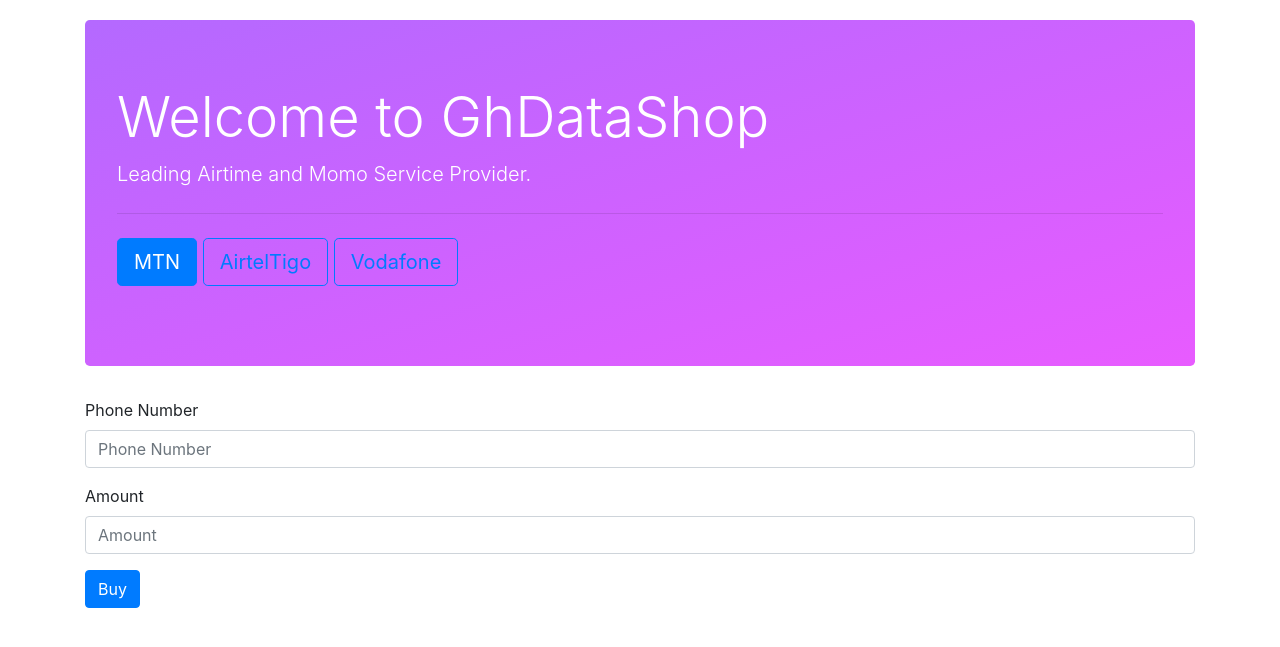
After one commit to mikegyamfi/bestPay, a Django app: page /airtime/mtn in a window 1280 px wide. The commit adds this page. Shown: the top 647 px of the page. Run offline with Django 4.2, Linux system fonts and the light colour scheme; some libraries are stand-ins or nearby versions.

Commit message:
diff urls

```diff
--- a/datashop/forms.py
+++ b/datashop/forms.py
@@ -2,7 +2,7 @@
 
 class AirtimeForm(forms.Form):
     phone = forms.IntegerField(label='Phone Number', required=True)
-    provider = forms.ChoiceField(label='Provider', choices=[(1, 'MTN'), (2, 'AirtelTigo'), (3, 'Vodafone')], required=True)
+    # provider = forms.ChoiceField(label='Provider', choices=[(1, 'MTN'), (2, 'AirtelTigo'), (3, 'Vodafone')], required=True)
     amount = forms.FloatField(label='Amount', required=True)
 
     def clean(self):
--- /dev/null
+++ b/datashop/templates/store/layouts/mtn.html
@@ -0,0 +1,26 @@
+{% include 'store/base.html' %}
+{% load bootstrap4 %}
+
+{% block content %}
+
+<div class="container">
+    <div class="jumbotron header">
+        <h1 class="display-4">Welcome to GhDataShop</h1>
+        <p class="lead">Leading Airtime and Momo Service Provider.</p>
+        <hr class="my-4">
+        <p class="lead">
+          <a class="btn btn-primary btn-lg" href="{% url 'mtn_airtime' %}" role="button">MTN</a>
+          <a class="btn btn-outline-primary btn-lg" href="{% url 'tigo_airtime' %}" role="button">AirtelTigo</a>
+          <a class="btn btn-outline-primary btn-lg" href="{% url 'voda_airtime' %}" role="button">Vodafone</a>
+        </p>
+    </div>
+
+    {% bootstrap_messages %}
+    <form method="POST" action="">
+        {% csrf_token %}
+        {% bootstrap_form form %}
+        <button type="submit" class="btn btn-primary">Buy</button>
+    </form>
+</div>
+
+{% endblock content %}
--- a/datashop/templates/store/layouts/index.html
+++ b/datashop/templates/store/layouts/voda.html
@@ -9,8 +9,9 @@
         <p class="lead">Leading Airtime and Momo Service Provider.</p>
         <hr class="my-4">
         <p class="lead">
-          <a class="btn btn-primary btn-lg" href="#" role="button">Airtime</a>
-          <a class="btn btn-primary btn-lg" href="#" role="button">Mobile Money</a>
+            <a class="btn btn-outline-primary btn-lg" href="{% url 'mtn_airtime' %}" role="button">MTN</a>
+            <a class="btn btn-outline-primary btn-lg" href="{% url 'tigo_airtime' %}" role="button">AirtelTigo</a>
+            <a class="btn btn-primary btn-lg" href="{% url 'voda_airtime' %}" role="button">Vodafone</a>
         </p>
     </div>
 
--- a/datashop/urls.py
+++ b/datashop/urls.py
@@ -3,5 +3,7 @@
 from . import views
 
 urlpatterns = [
-    path('', views.home, name='home')
+    path('airtime/mtn', views.mtn_request, name="mtn_airtime"),
+    path('airtime/airtelTigo', views.airtel_tigo_request, name="tigo_airtime"),
+    path('airtime/vodafone', views.voda_request, name="voda_airtime")
 ]
--- a/datashop/views.py
+++ b/datashop/views.py
@@ -4,17 +4,43 @@
 from django.contrib import messages
 
 # Create your views here.
-def home(request):
+def mtn_request(request):
     if request.method == 'POST':
         form = AirtimeForm(request.POST)
         if form.is_valid():
             phone_number = str(form.cleaned_data['phone'])
             amount = str(form.cleaned_data['amount'])
-            provider = str(form.cleaned_data['provider'])
-            url = ""
 
             mtn_url = "https://cs.hubtel.com/commissionservices/2016884/fdd76c884e614b1c8f669a3207b09a98"
-            airtel_tigo_url = "https://cs.hubtel.com/commissionservices/2016884/dae2142eb5a14c298eace60240c09e4b"
+
+            payload = "{\r\n    \"Destination\": " + phone_number + ",\r\n    \"Amount\": " + amount + ",\r\n    \"CallbackUrl\": \"https://webhook.site/fcad8efa-624b-44c8-a129-b1c01921191d\",\r\n    \"ClientReference\": \"TestEVD01027\"\r\n}"
+
+            headers = {
+            'Authorization': 'Basic VnY3MHhuTTplNTAzYzcyMGYzYzA0N2Q2ODNjYTM3MWQ5YWEwMDZkZg==',
+            'Content-Type': 'text/plain'
+            }
+
+            response = requests.request("POST", mtn_url, headers=headers, data=payload)
+
+            if response.status_code == 200:
+                messages.info(request, "Successful")
+            else:
+                messages.info(request, "Try again Later")
+
+
+            return render(request, 'store/layouts/mtn.html', context={'form': form})
+    else:
+        form = AirtimeForm()
+    return render(request, 'store/layouts/mtn.html', context={'form': form})
+
+
+def voda_request(request):
+    if request.method == 'POST':
+        form = AirtimeForm(request.POST)
+        if form.is_valid():
+            phone_number = str(form.cleaned_data['phone'])
+            amount = str(form.cleaned_data['amount'])
+
             voda_url = "https://cs.hubtel.com/commissionservices/2016884/f4be83ad74c742e185224fdae1304800"
 
             payload = "{\r\n    \"Destination\": " + phone_number + ",\r\n    \"Amount\": " + amount + ",\r\n    \"CallbackUrl\": \"https://webhook.site/fcad8efa-624b-44c8-a129-b1c01921191d\",\r\n    \"ClientReference\": \"TestEVD01027\"\r\n}"
@@ -24,32 +50,41 @@
             'Content-Type': 'text/plain'
             }
 
-            if provider == '1' and phone_number[4] == '4' or phone_number[4] == '9':
-                url = mtn_url
-            elif provider == '2' and phone_number[4] == '7':
-                url = airtel_tigo_url
-            elif provider == '3' and phone_number[4] == '0':
-                url = voda_url
-            else:
-                messages.info(request, "Check your provider")
-                return render(request, 'store/layouts/index.html', context={'form': form})
-            # if provider == '1' and phone_number[4] != '4' or phone_number[4] != '9':
-            #     messages.info(request, "Check your provider")
-            #     return render(request, 'store/layouts/index.html', context={'form': form})
-            # if provider == '2' and phone_number[4] != '7':
-            #     messages.info(request, "Check your provider")
-            #     return render(request, 'store/layouts/index.html', context={'form': form})
-            # if provider == '3' and phone_number[4] != '0':
-            #     messages.info(request, "Check your provider")
-            #     return render(request, 'store/layouts/index.html', context={'form': form})
-
-            response = requests.request("POST", url, headers=headers, data=payload)
+            response = requests.request("POST", voda_url, headers=headers, data=payload)
 
             if response.status_code == 200:
                 messages.info(request, "Successful")
 
 
-            return render(request, 'store/layouts/index.html', context={'form': form})
+            return render(request, 'store/layouts/voda.html', context={'form': form})
     else:
         form = AirtimeForm()
-    return render(request, 'store/layouts/index.html', context={'form': form})
+    return render(request, 'store/layouts/voda.html', context={'form': form})
+
+
+def airtel_tigo_request(request):
+    if request.method == 'POST':
+        form = AirtimeForm(request.POST)
+        if form.is_valid():
+            phone_number = str(form.cleaned_data['phone'])
+            amount = str(form.cleaned_data['amount'])
+
+            airtel_tigo_url = "https://cs.hubtel.com/commissionservices/2016884/dae2142eb5a14c298eace60240c09e4b"
+
+            payload = "{\r\n    \"Destination\": " + phone_number + ",\r\n    \"Amount\": " + amount + ",\r\n    \"CallbackUrl\": \"https://webhook.site/fcad8efa-624b-44c8-a129-b1c01921191d\",\r\n    \"ClientReference\": \"TestEVD01027\"\r\n}"
+
+            headers = {
+            'Authorization': 'Basic VnY3MHhuTTplNTAzYzcyMGYzYzA0N2Q2ODNjYTM3MWQ5YWEwMDZkZg==',
+            'Content-Type': 'text/plain'
+            }
+
+            response = requests.request("POST", airtel_tigo_url, headers=headers, data=payload)
+
+            if response.status_code == 200:
+                messages.info(request, "Successful")
+
+
+            return render(request, 'store/layouts/tigo.html', context={'form': form})
+    else:
+        form = AirtimeForm()
+    return render(request, 'store/layouts/tigo.html', context={'form': form})
```
Also changed, not shown: datashop/templates/store/layouts/tigo.html (added, +26 -0 lines).
